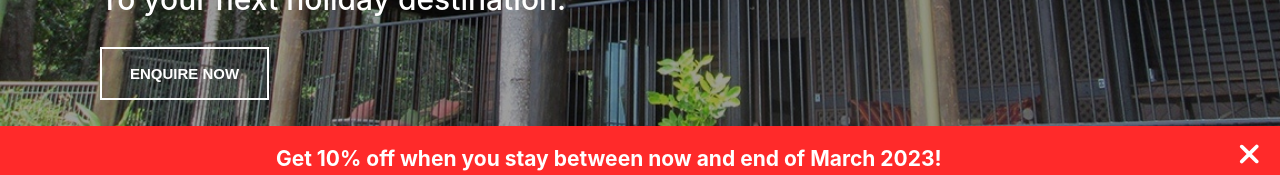
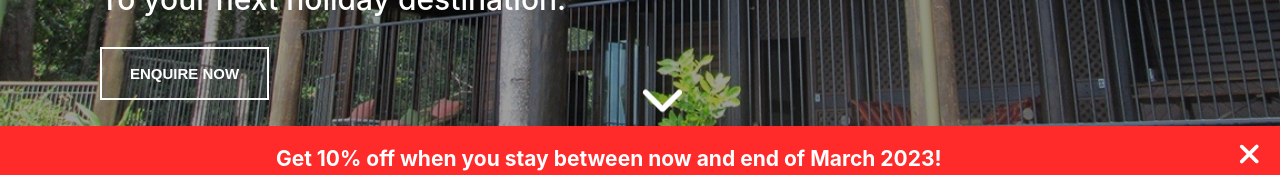
Before and after one commit to sing2536/thebarndaintree-v2, a Vue app: page / in a window 1280 px wide. Shown: the part 580-755 px from the top of the page. Built offline with nearby package versions, Linux system fonts and the light colour scheme; what vue3-lazyload would draw is missing.

Commit message:
Added arrow slider to home page

```diff
--- a/src/views/HomeView.vue
+++ b/src/views/HomeView.vue
@@ -7,6 +7,12 @@ import 'swiper/css/navigation';
 import 'swiper/css/pagination'
 import 'swiper/css'
 import Section from '@/components/Section.vue'
+
+//icons
+import { library } from '@fortawesome/fontawesome-svg-core'
+import { FontAwesomeIcon } from '@fortawesome/vue-fontawesome'
+import { faChevronDown } from '@fortawesome/free-solid-svg-icons'
+library.add(faChevronDown)
 
 const swiperModules = reactive([Navigation, Pagination])
 const router = useRouter()
@@ -69,7 +75,11 @@ function goToPage(p) {
         </div>
       </div>
     </div>
+    <div class="slide-indicator">
+      <font-awesome-icon icon="fa-solid fa-chevron-down" />
+    </div>
   </Section>
+
 
   <div class="section image-2">
     <div class="content center">
@@ -133,6 +143,27 @@ function goToPage(p) {
 
 :root {
   --swiper-theme-color: black;
+}
+
+.slide-indicator {
+  position: absolute;
+  font-size: 3em;
+  width: 100%;
+  left: 50%;
+  bottom: 15%;
+  animation : sliding 2s infinite;
+}
+
+@keyframes sliding {
+  0% {
+      transform : translateY(0px);
+  }
+  70% {
+    transform : translateY(30px);
+  }
+  100% {
+    transform : translateY(0px);
+  }
 }
 
 .swiper {
```
